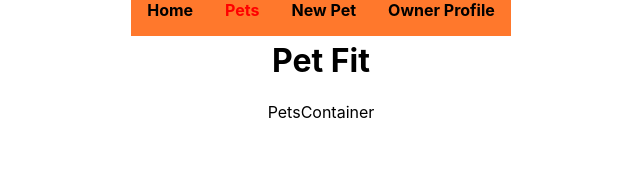
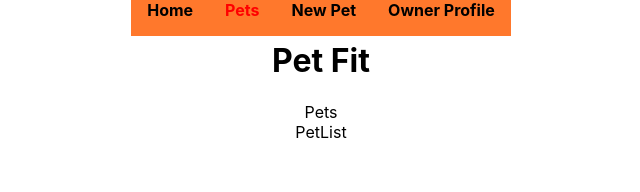
Before and after one commit to e-perlman/pet-fit-frontend, a React (Create React App) app: page /pets in a window 1280 px wide. Shown: the top 192 px of the page, without its empty margins (319-959 px from the left). Built offline with nearby package versions, Linux system fonts and the light colour scheme; no server answers.

Commit message:
pass pets from pet conatiner to pet list

```diff
--- a/src/components/PetList.js
+++ b/src/components/PetList.js
@@ -1,4 +1,5 @@
-const PetList = () => {
+const PetList = ({pets}) => {
+
   return (
     <div>PetList</div>
   )
--- a/src/containers/PetsContainer.js
+++ b/src/containers/PetsContainer.js
@@ -12,7 +12,10 @@ const PetsContainer = () => {
 
   if (loading) return <h1>Loading...</h1>
   return (
-    <div>PetsContainer</div>
+    <>
+      <div> Pets </div>
+      <PetList pets={pets}/>
+    </>
   )
 }
 
```
